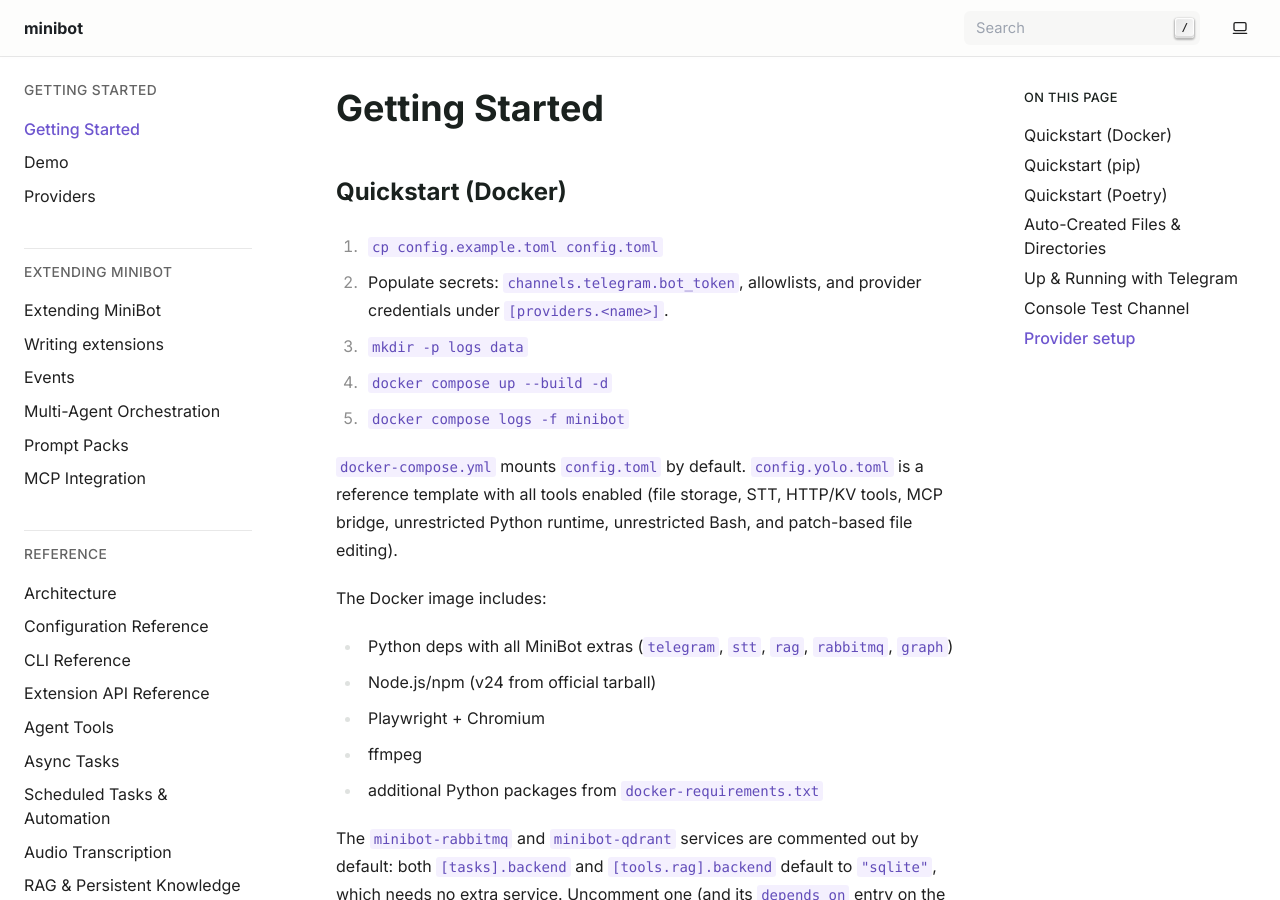
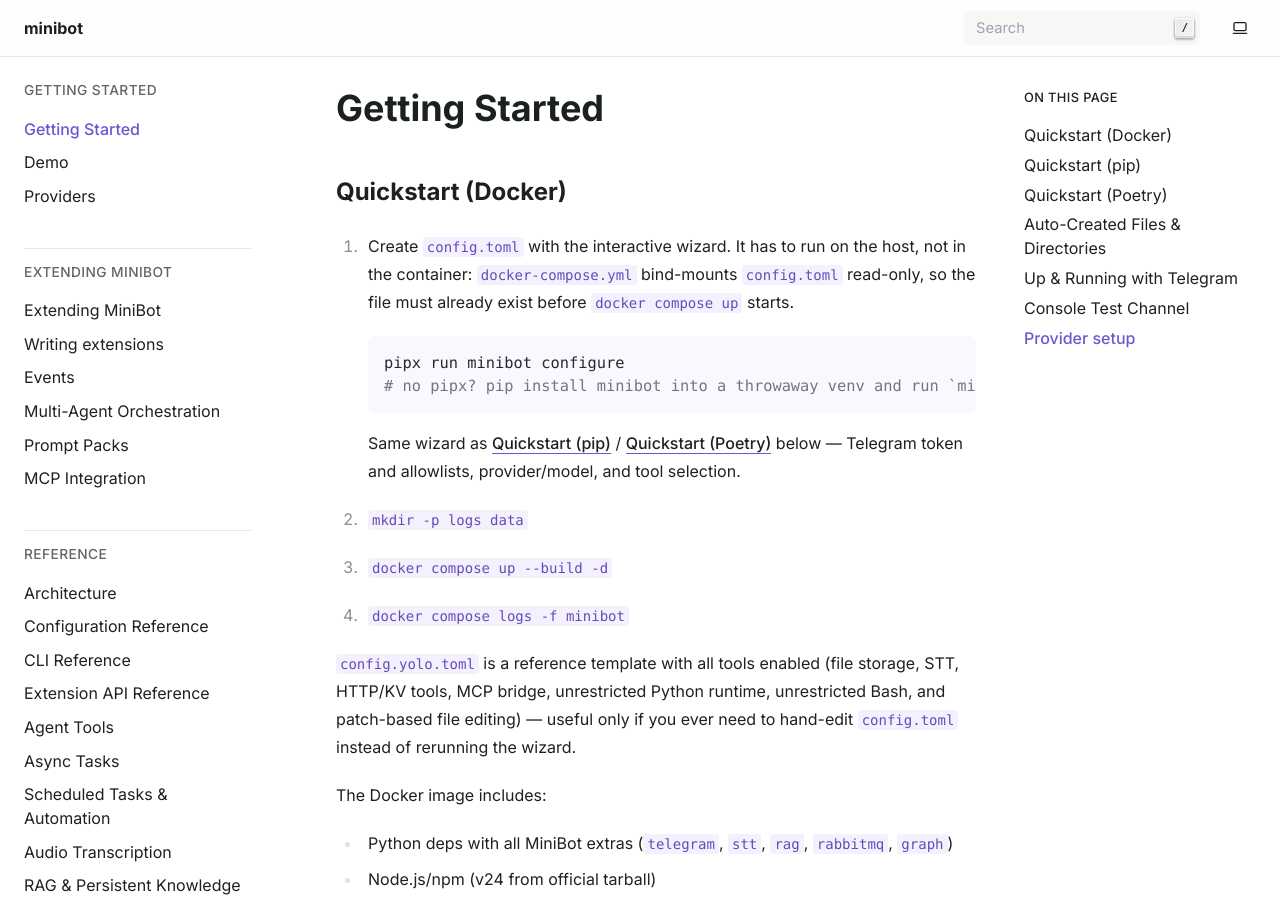
Before and after one commit to sonic182/minibot, a Sphinx documentation site: the page built from docs/getting_started.rst, in a window 1280 px wide and 900 px high. Built offline with Sphinx 7.4.7, drawn with Linux system fonts in a browser that asks for light colours.

Commit message:
docs: prioritize the configure wizard over hand-copying config.toml
The Docker quickstart and the config reference both led with
cp config.example.toml config.toml, leaving the wizard as a parenthetical.
Flip that: minibot configure is the primary path everywhere, and
hand-editing from the example file is now documented only as the
fallback for people who want to edit config.toml directly.

```diff
--- a/docs/getting_started.rst
+++ b/docs/getting_started.rst
@@ -8,14 +8,24 @@
 Quickstart (Docker)
 -------------------
 
-1. ``cp config.example.toml config.toml``
-2. Populate secrets: ``channels.telegram.bot_token``, allowlists, and provider credentials under ``[providers.<name>]``.
-3. ``mkdir -p logs data``
-4. ``docker compose up --build -d``
-5. ``docker compose logs -f minibot``
+1. Create ``config.toml`` with the interactive wizard. It has to run on the host, not in the
+   container: ``docker-compose.yml`` bind-mounts ``config.toml`` read-only, so the file must
+   already exist before ``docker compose up`` starts.
 
-``docker-compose.yml`` mounts ``config.toml`` by default.
-``config.yolo.toml`` is a reference template with all tools enabled (file storage, STT, HTTP/KV tools, MCP bridge, unrestricted Python runtime, unrestricted Bash, and patch-based file editing).
+   .. code-block:: bash
+
+      pipx run minibot configure
+      # no pipx? pip install minibot into a throwaway venv and run `minibot configure` there instead.
+
+   Same wizard as `Quickstart (pip)`_ / `Quickstart (Poetry)`_ below — Telegram token and
+   allowlists, provider/model, and tool selection.
+2. ``mkdir -p logs data``
+3. ``docker compose up --build -d``
+4. ``docker compose logs -f minibot``
+
+``config.yolo.toml`` is a reference template with all tools enabled (file storage, STT, HTTP/KV
+tools, MCP bridge, unrestricted Python runtime, unrestricted Bash, and patch-based file editing) —
+useful only if you ever need to hand-edit ``config.toml`` instead of rerunning the wizard.
 
 The Docker image includes:
 
```
Also changed, not shown: README.md (+2 -2 lines), docs/config.rst (+6 -2 lines).
